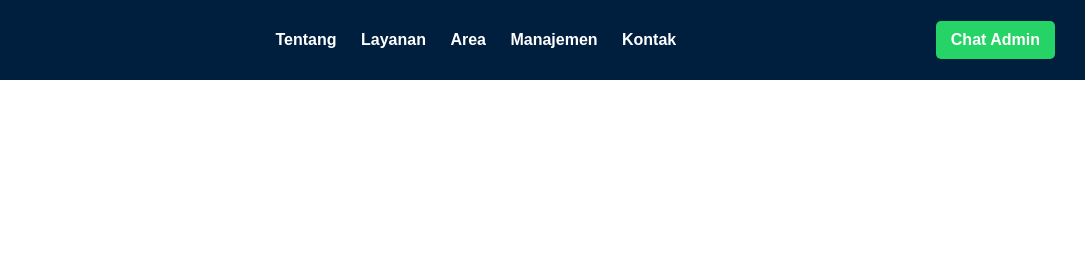
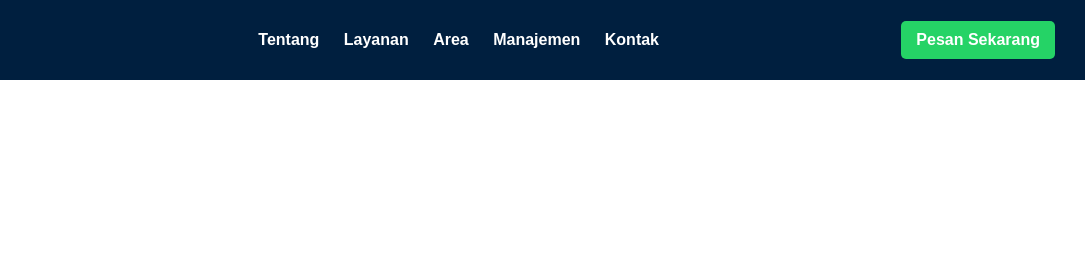
Before and after one commit to majekdelivery/majekdelivery, a plain HTML site: page index.html in a window 1280 px wide. Shown: the top 280 px of the page, 195-1280 px from the left. Drawn offline with Linux system fonts and the light colour scheme.

Commit message:
Update index.html

```diff
--- a/index.html
+++ b/index.html
@@ -87,9 +87,9 @@
       <a href="#tim">Manajemen</a>
       <a href="#kontak">Kontak</a>
     </nav>
-      <a href="https://wa.me/6281234567890" target="_blank"
+      <a href="https://wa.me/6285252987347" target="_blank"
      style="background:#25D366; color:white; padding:10px 15px; border-radius:5px; text-decoration:none; font-weight:bold;">
-     Chat Admin
+     Pesan Sekarang
   </a>
   </header>
 
```
